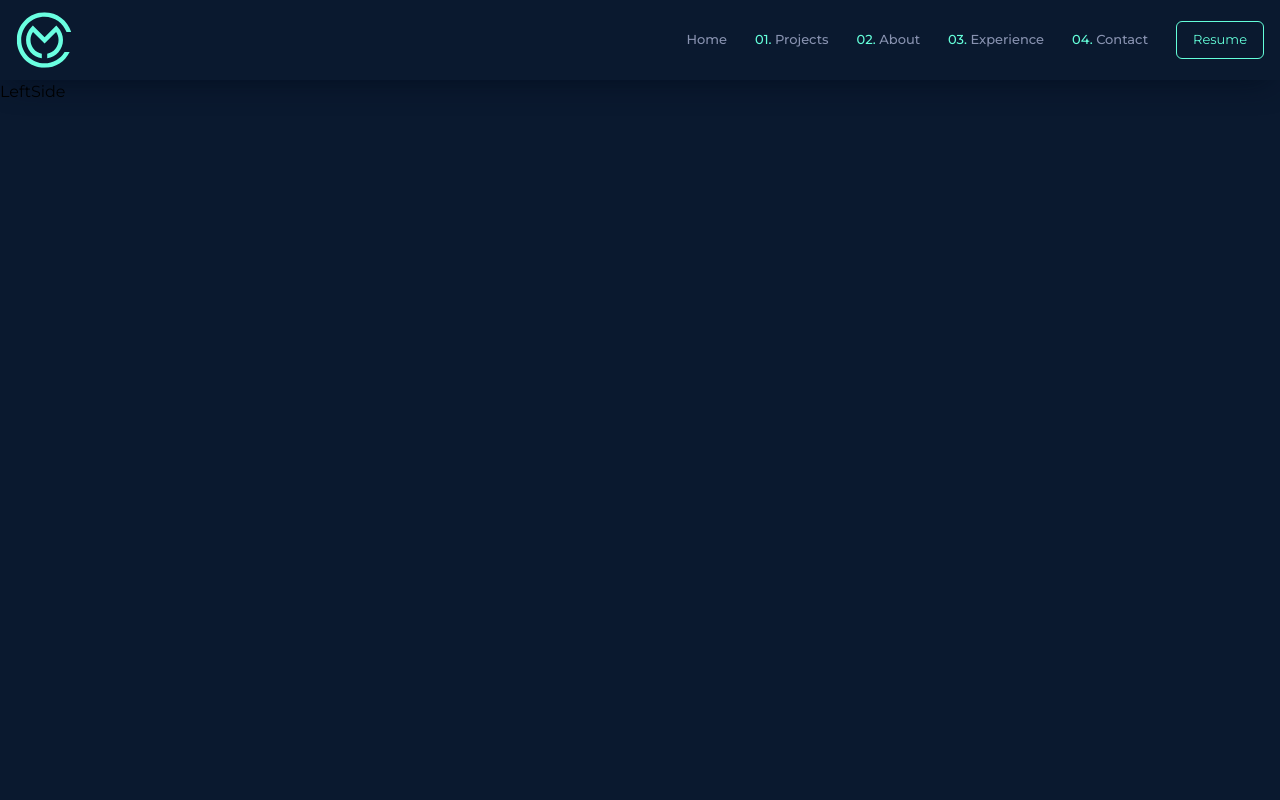
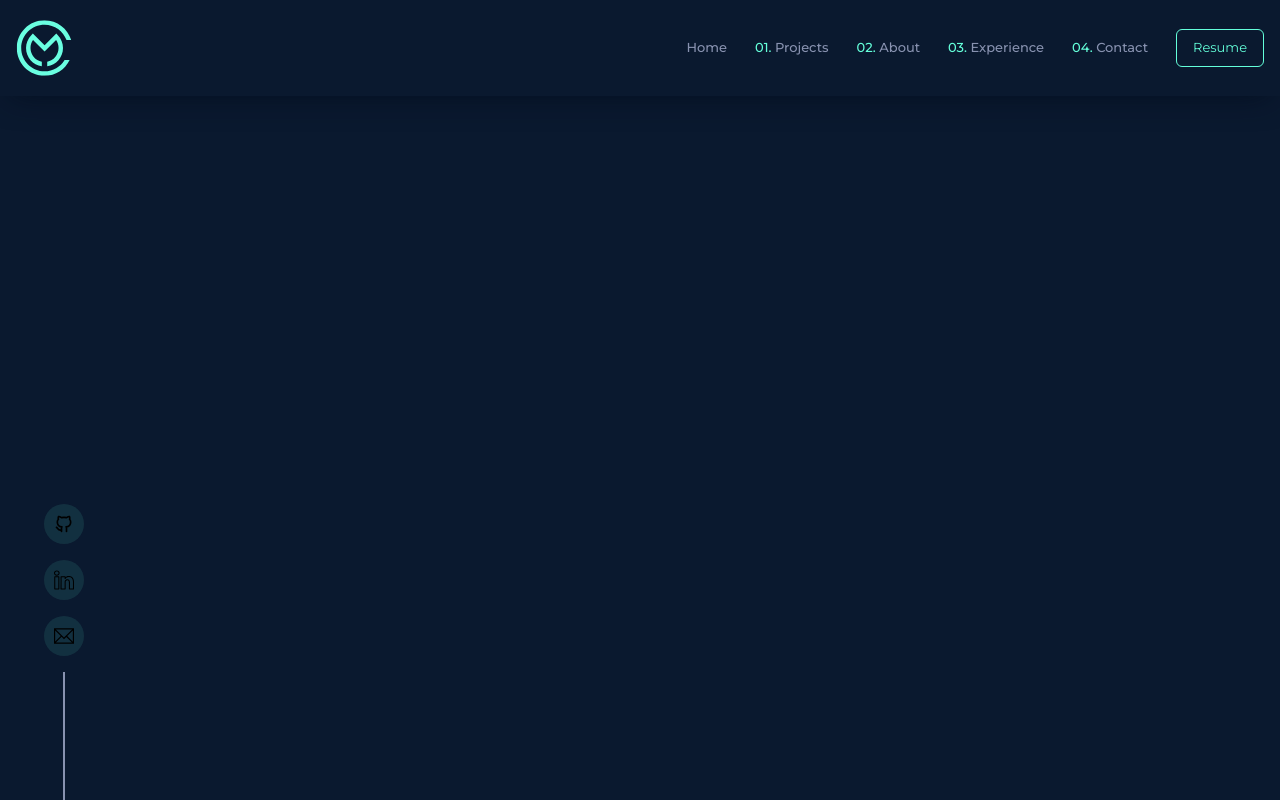
Before and after one commit to DigitalPotential/carlos-portfolio-v1, a Next.js app: page / in a window 1280 px wide. Built offline with nearby package versions, Linux system fonts and the light colour scheme; a web font is replaced by a local one.

Commit message:
feat: added social links

```diff
--- a/app/page.tsx
+++ b/app/page.tsx
@@ -7,8 +7,8 @@ export default function Home() {
     return (
         <main className="w-full h-screen font-montserrat bg-bodyColor text-textLight overflow-x-hidden overflow-y-scroll">
             <Navbar />
-            <div className="w-full h-[88vh] xl:flex items-center gap-20 justify between">
-                <div>
+            <div className="w-full h-[88vh] lg:flex items-center gap-20 justify-between">
+                <div className="hidden lg:inline-flex w-32 h-full fixed left-0 bottom-0">
                     <LeftSide />
                 </div>
                 <div></div>
--- a/components/LeftSide.tsx
+++ b/components/LeftSide.tsx
@@ -1,9 +1,31 @@
-import React from 'react'
+import React from "react";
+import { TbBrandGithub } from "react-icons/tb";
+import { SlSocialLinkedin } from "react-icons/sl";
+import { TfiEmail } from "react-icons/tfi";
 
 const LeftSide = () => {
-  return (
-    <div>LeftSide</div>
-  )
-}
+    return (
+        <div className="w-full h-full flex flex-col items-center justify-end gap-4 text-textLight">
+            <div className="flex flex-col gap-4 ">
+                <a href="https://github.com/DigitalPotential" target="_blank">
+                    <span className="w-10 h-10 text-xl bg-hoverColor rounded-full inline-flex items-center justify-center hover:text-textGreen cursor-pointer hover:-translate-y-2 transition-all duration-300 ">
+                        <TbBrandGithub />
+                    </span>
+                </a>
+                <a href="https://github.com/DigitalPotential" target="_blank">
+                    <span className="w-10 h-10 text-xl bg-hoverColor rounded-full inline-flex items-center justify-center hover:text-textGreen cursor-pointer hover:-translate-y-2 transition-all duration-300 ">
+                        <SlSocialLinkedin />
+                    </span>
+                </a>
+                <a href="https://github.com/DigitalPotential" target="_blank">
+                    <span className="w-10 h-10 text-xl bg-hoverColor rounded-full inline-flex items-center justify-center hover:text-textGreen cursor-pointer hover:-translate-y-2 transition-all duration-300 ">
+                        <TfiEmail />
+                    </span>
+                </a>
+            </div>
+            <div className="w-[2px] h-32 bg-textDark"></div>
+        </div>
+    );
+};
 
-export default LeftSide
+export default LeftSide;
--- a/components/Navbar.tsx
+++ b/components/Navbar.tsx
@@ -17,7 +17,7 @@ const Navbar = () => {
                 >
                     <Image className="w-14" src={logo} alt="logo" />
                 </motion.div>
-                <div className="hidden mdl:inline-flex items-center gap-7">
+                <div className="hidden lg:inline-flex items-center gap-7">
                     <ul className="flex text-[13px] gap-7">
                         <Link
                             href="#home"
@@ -95,7 +95,7 @@ const Navbar = () => {
                         </motion.button>
                     </a>
                 </div>
-                <div className="w-6 h-5 flex flex-col justify-center items-center mdl:hidden text-4xl text-textGreen cursor-pointer overflow-hidden group gap-1 ">
+                <div className="w-6 h-5 flex flex-col justify-center items-center lg:hidden text-4xl text-textGreen cursor-pointer overflow-hidden group gap-1 ">
                     <span className="w-full h-[2px] bg-textGreen inline-flex transform group-hover:translate-x-2 transition-all ease-in-out duration-300"></span>
                     <span className="w-full h-[2px] bg-textGreen inline-flex transform translate-x-3 group-hover:translate-x-0 transition-all ease-in-out duration-300"></span>
                     <span className="w-full h-[2px] bg-textGreen inline-flex transform translate-x-1 group-hover:translate-x-3 transition-all ease-in-out duration-300"></span>
--- a/tailwind.config.js
+++ b/tailwind.config.js
@@ -11,11 +11,7 @@ module.exports = {
                 xs: "475px",
                 sm: "640px",
                 sml: "768px",
-                md: "1024px",
-                mdl: "1280px",
-                lg: "1440px",
-                lgl: "1536px",
-                xl: "1920px",
+                xl: "1024px",
             },
             fontFamily: {
                 unbounded: ["Unbounded", "cursive"],
```
